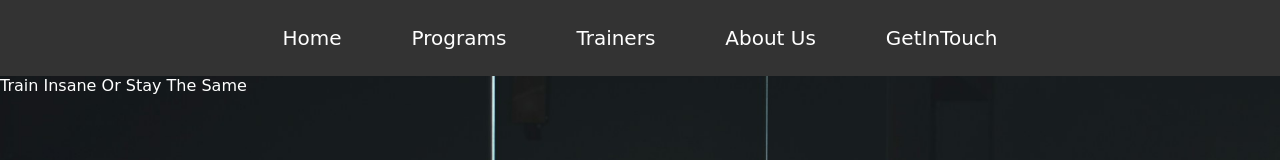
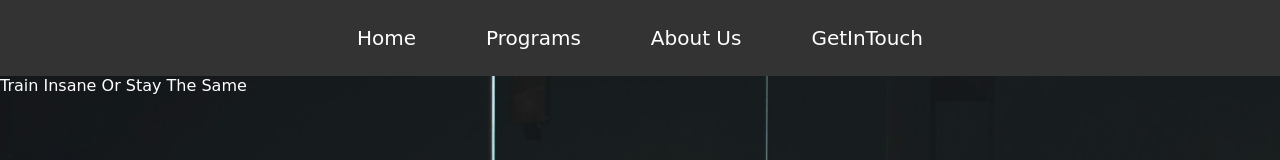
Before and after one commit to ShuaibShaban/Gym-site, a plain HTML site: page index.html in a window 1280 px wide. Shown: the top 160 px of the page. Drawn offline with Linux system fonts and the light colour scheme.

```diff
--- a/index.html
+++ b/index.html
@@ -11,7 +11,7 @@
       <ul class="nav-menu">
         <li><a href="#">Home</a></li>
         <li><a href="/Programs.html">Programs</a></li>
-        <li><a href="/Trainers.html">Trainers</a></li>
+        <!-- <li><a href="/Trainers.html">Trainers</a></li> -->
         <li><a href="/AboutUs.html">About Us</a></li>
         <li><a href="/GetInTouch.html">GetInTouch</a></li>
       </ul>
```
